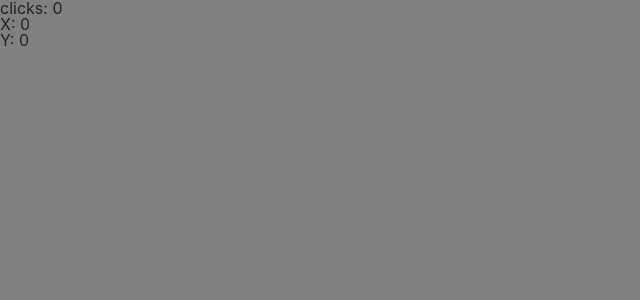
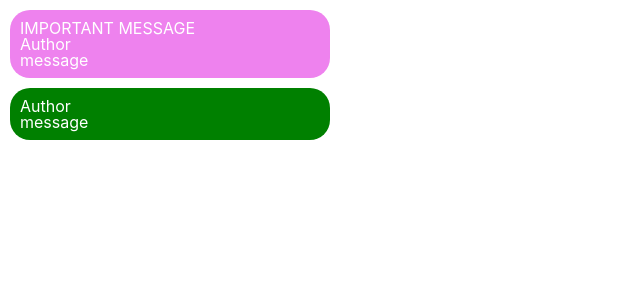
Before and after one commit to freshcourses-fe/react-lessons, a React (Create React App) app: page / in a window 1280 px wide. Shown: the top 300 px of the page, without its empty margins (0-640 px from the left). Built offline with nearby package versions, Linux system fonts and the light colour scheme.

Commit message:
Refacot Message

```diff
--- a/src/App.js
+++ b/src/App.js
@@ -1,9 +1,15 @@
 import './App.css';
 import React from 'react';
 import Tracker from './components/Tracker';
+import Message from './components/Message';
 
 function App() {
-  return <Tracker />;
+  return (
+    <>
+      <Message isImportant />
+      <Message />
+    </>
+  );
 }
 
 export default App;
--- a/src/components/Message/index.jsx
+++ b/src/components/Message/index.jsx
@@ -1,28 +1,12 @@
-import React from 'react';
+import React, { useState } from 'react';
 import './style.css';
-class Message extends React.Component {
-  constructor(props) {
-    super(props);
 
-    this.state = {
-      isRead: false,
+function Message({ id, author = 'Author', message = 'message', isImportant }) {
+  const [isRead, setIsRead] = useState(false);
+
+  const toggleIsRead = () => {
+    setIsRead(!isRead);
   };
-  }
-  toggleIsRead = () => {
-    this.setState({
-      isRead: !this.state.isRead,
-    });
-  };
-
-  render() {
-    const {
-      id,
-      author = 'Author',
-      message = 'message',
-      isImportant = false,
-    } = this.props;
-
-    const { isRead } = this.state;
 
   const styles = {
     padding: '10px',
@@ -33,15 +17,13 @@ class Message extends React.Component {
   };
 
   return (
-      <article style={styles} onClick={this.toggleIsRead}>
+    <article style={styles} onClick={toggleIsRead}>
       {isImportant && <strong>IMPORTANT MESSAGE</strong>}
       <h2>{author}</h2>
       <p>{message}</p>
       {isRead && <small>ПРОЧИТАНО</small>}
-
     </article>
   );
 }
-}
 
 export default Message;
```
Lines whose indentation alone changed are shown as unchanged.
